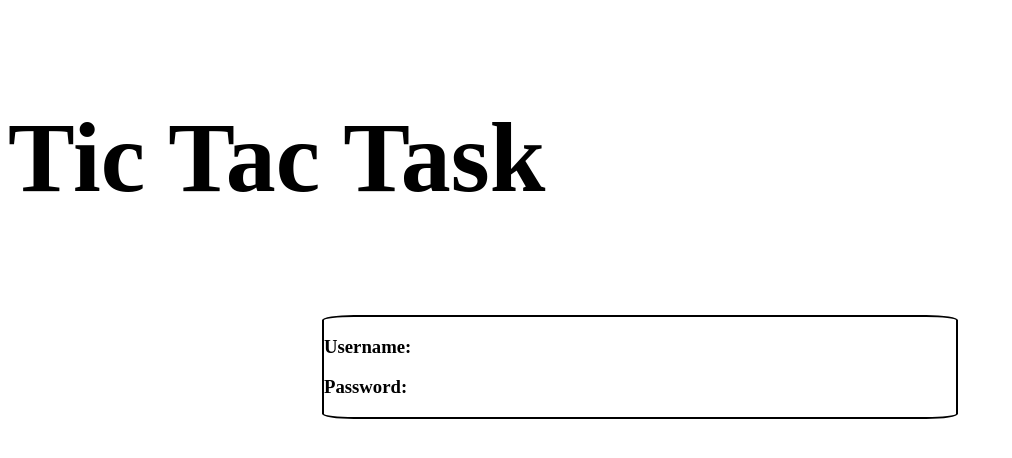
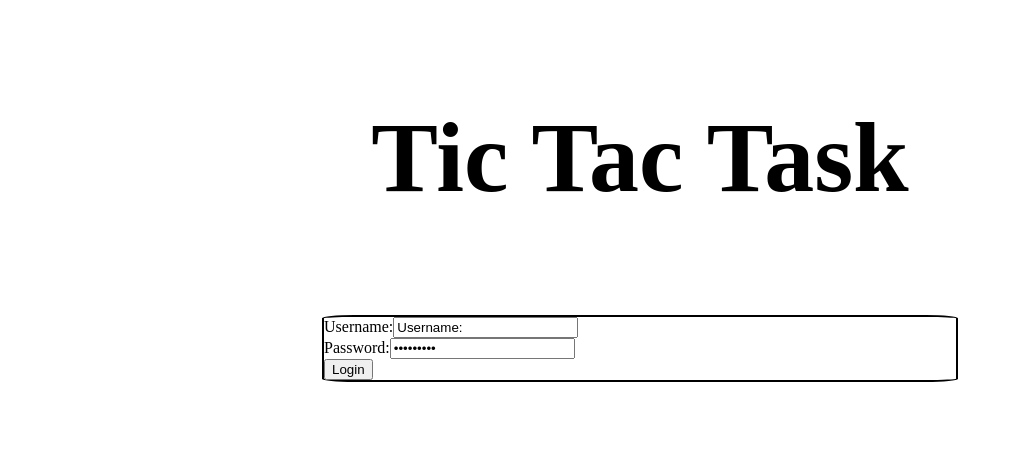
Before and after one commit to Meboy1000/Tic-Tac-Task, a React (Vite) app in the folder packages/react-frontend/: page / in a window 1280 px wide. Shown: the top 458 px of the page, without its empty margins (0-1012 px from the left). Built offline with nearby package versions, Linux system fonts and the light colour scheme.

Commit message:
latest css

```diff
--- a/packages/react-frontend/src/components/landingPage.module.css
+++ b/packages/react-frontend/src/components/landingPage.module.css
@@ -1,4 +1,6 @@
 .title {
+	display: flex;
+	justify-content: center;
 	font-size: 100px;
 }
 
--- a/packages/react-frontend/src/components/landingPage.tsx
+++ b/packages/react-frontend/src/components/landingPage.tsx
@@ -6,13 +6,40 @@ export default function LandingPagePreview(props: Landing) {
   return (
     <>
       <div>
-			<b> <h3 className={styles.title}> {props.title} </h3> </b>
+        <h3 className={styles.title}>{props.title}</h3>
       </div>
+
       <div className={styles.loginContainer}>
-			<div className={styles.login}>
-				<h3> {props.username} </h3>
-				<h3> {props.password} </h3>
+        <form
+          className={styles.login}
+          onSubmit={(e) => {
+            e.preventDefault(); // remove this later when you handle real submit
+            console.log("Username:", (e.currentTarget.elements.namedItem("username") as HTMLInputElement).value);
+            console.log("Password:", (e.currentTarget.elements.namedItem("password") as HTMLInputElement).value);
+          }}
+        >
+          <div className={styles.field}>
+            <label htmlFor="username">Username:</label>
+            <input
+              id="username"
+              name="username"
+              type="text"
+              defaultValue={props.username}
+            />
           </div>
+
+          <div className={styles.field}>
+            <label htmlFor="password">Password:</label>
+            <input
+              id="password"
+              name="password"
+              type="password"
+              defaultValue={props.password}
+            />
+          </div>
+
+          <button type="submit">Login</button>
+        </form>
       </div>
     </>
   );
```
Lines whose indentation alone changed are shown as unchanged.
